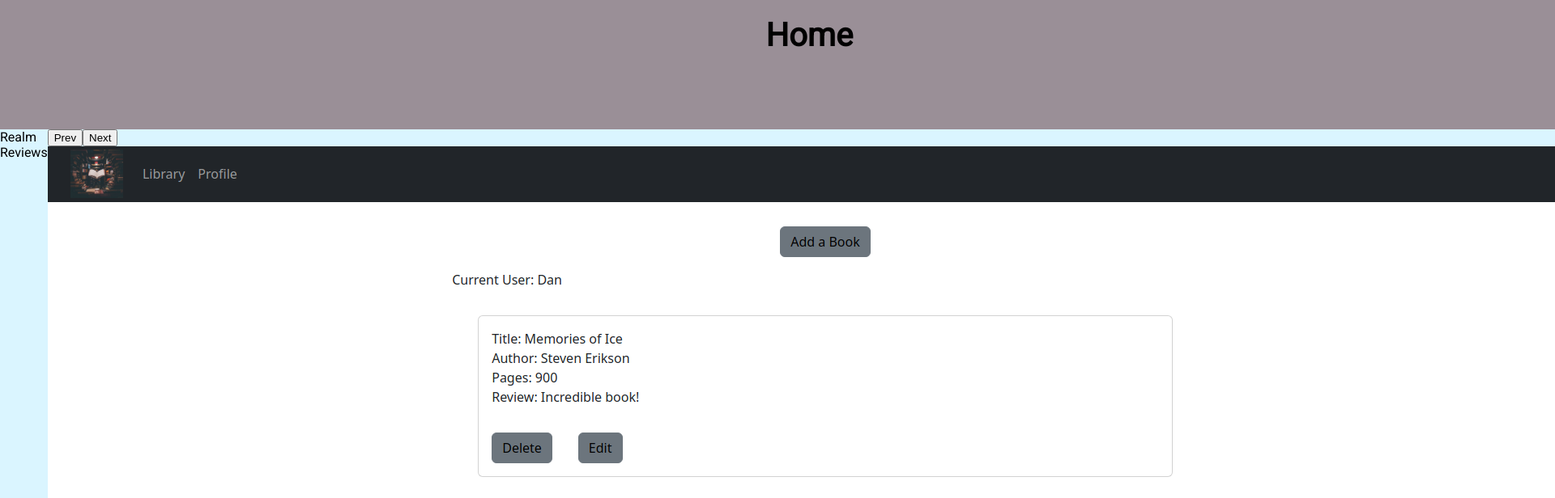
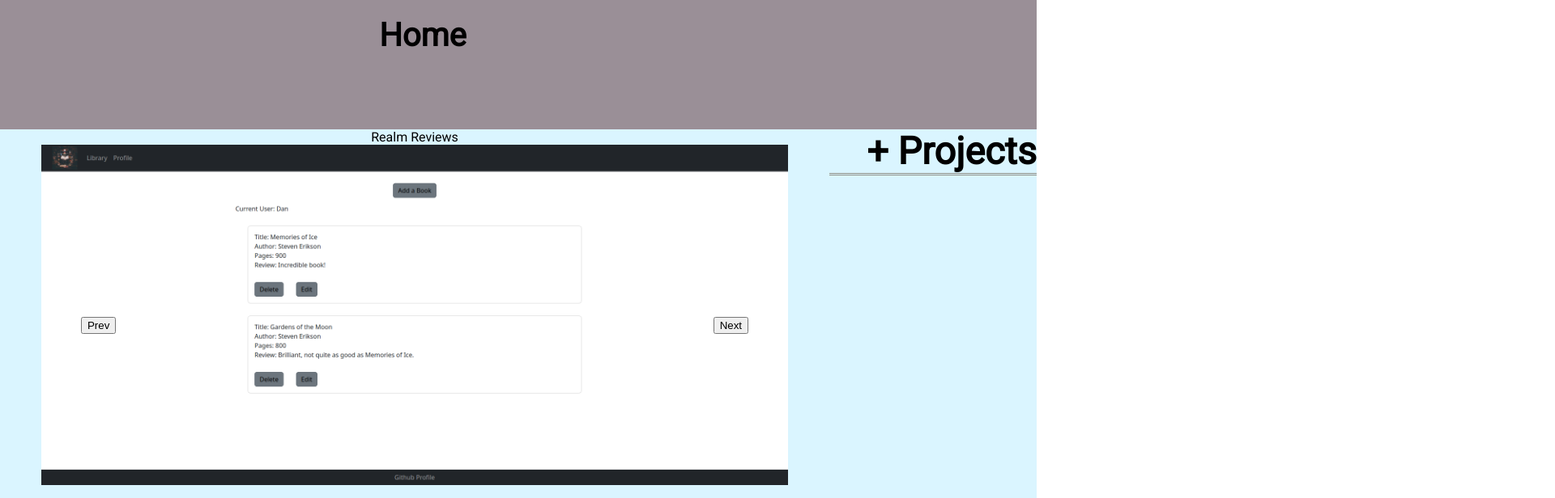
Before and after one commit to dunsd/portfolio, a React (Create React App) app: page /realm-reviews in a window 1280 px wide. Shown: the top 616 px of the page at 81% size, 1920 px wide, since content can reach past the window. Built offline with nearby package versions, Linux system fonts and the light colour scheme.

Commit message:
Add styling to image slider, position arrows

```diff
--- a/src/components/ImageSlide.js
+++ b/src/components/ImageSlide.js
@@ -15,12 +15,12 @@ const ImageSlide = ({ imageArr }) => {
     }
 
     return (
-        <div>
-            <button onClick={prevImg}>Prev</button>
-            <button onClick={nextImg}>Next</button>
+        <div className="slideHolder">
+            <button className="prevImg" onClick={prevImg}>Prev</button>
+            <button className="nextImg" onClick={nextImg}>Next</button>
             {imageArr.map((image, index) => {
                 return (
-                    <div>
+                    <div className="slideImg" key={index}>
                         {index === currentImg && (<img src={image.image} alt={image.alt}></img>)}
                         </div>
                 )
--- a/src/css/styles.scss
+++ b/src/css/styles.scss
@@ -233,3 +233,33 @@ body {
     }
 
 }
+
+.realmReviews {
+    display: flex;
+    flex-direction: column;
+    align-items: center;
+    min-width: 70%;
+}
+
+.slideHolder {
+    display: flex;
+    align-items: center;
+    justify-content: center;
+    min-width: 60%;
+    max-width: 90%;
+    position: relative;
+
+    .prevImg {
+        position: absolute;
+        top: 50%;
+        right: 90%;
+    }
+    .nextImg {
+        position: absolute;
+        top: 50%;
+        left: 90%;
+    }
+    img {
+        max-width: 100%;
+    }
+}
```
